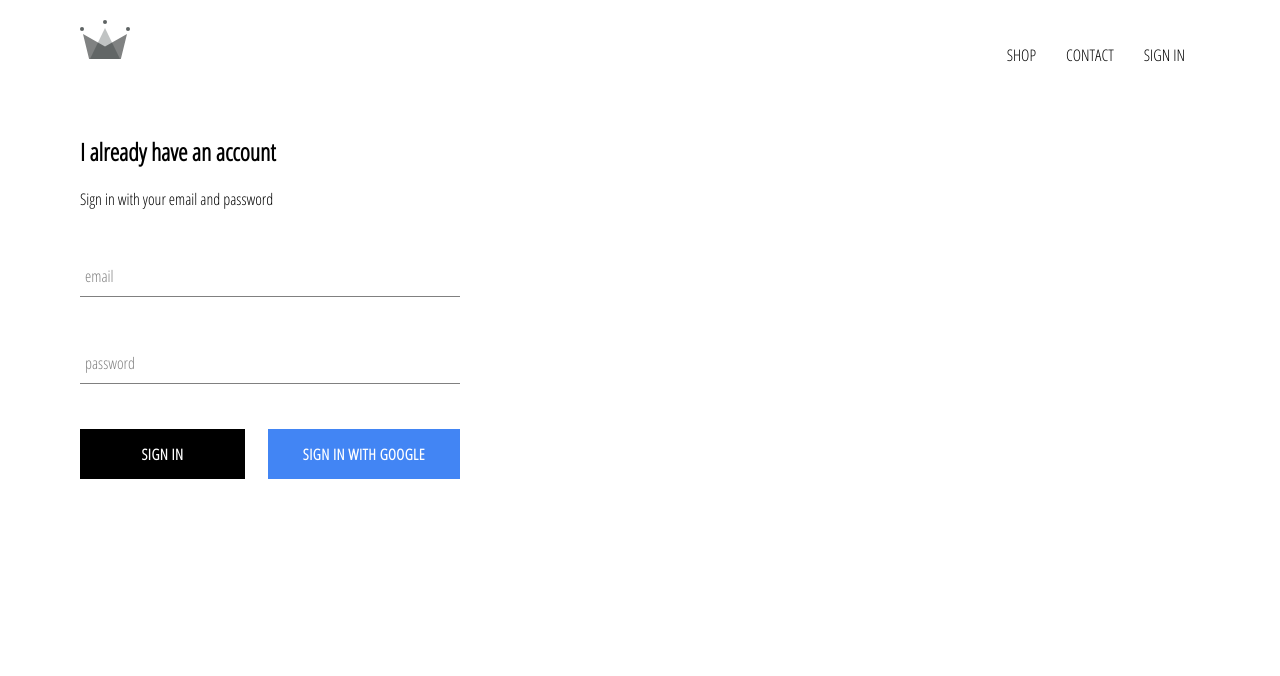
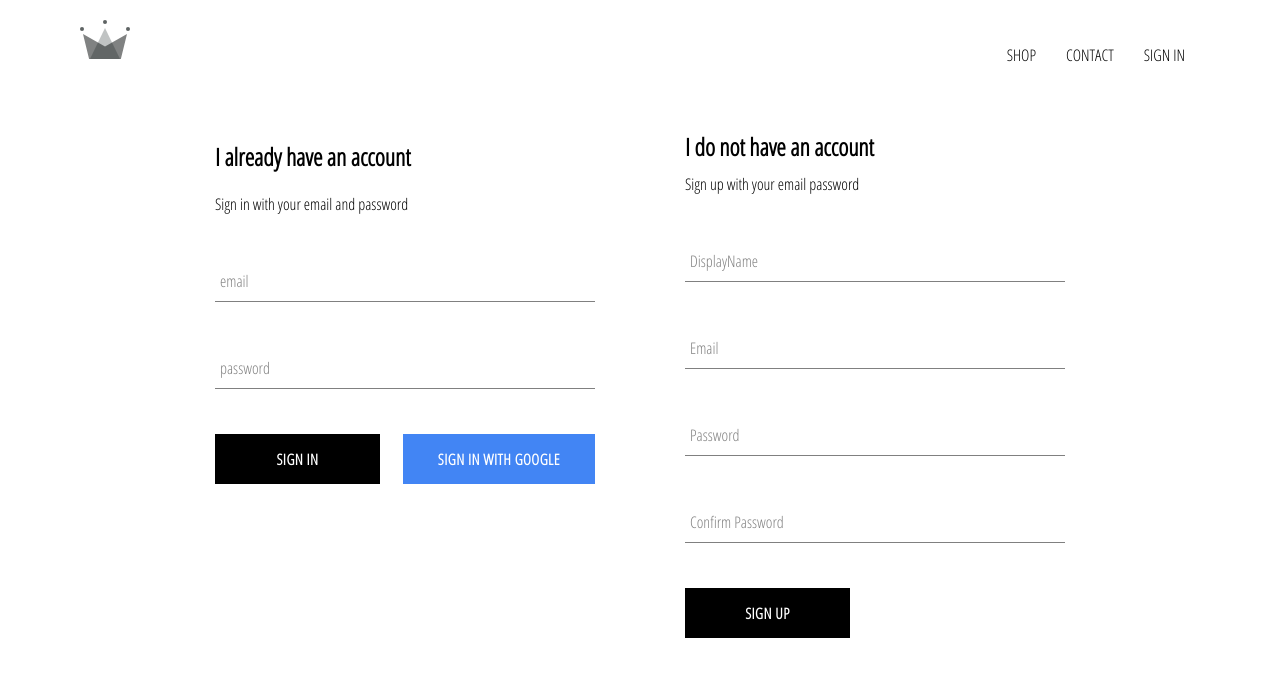
Before and after one commit to thisisjonpelc/crwn-clothing, a React (Create React App) app: page /signin in a window 1280 px wide. Shown: the top 676 px of the page. Built offline with nearby package versions, Linux system fonts and the light colour scheme; no server answers.

Commit message:
implemented firebase utils, included ability to store authenticated user into our firestore database

```diff
--- a/src/App.js
+++ b/src/App.js
@@ -7,7 +7,7 @@
 import ShopPage from './pages/shop/shop.component.jsx';
 import SignInAndSignUpPage from './pages/sign-in-and-sign-up/sign-in-and-sign-up.component.jsx';
 import Header from './components/header/header.component.jsx';
-import { auth } from './firebase/firebase.utils';
+import { auth, createUserProfileDocument } from './firebase/firebase.utils';
 
 class App extends React.Component {
   constructor() {
@@ -21,10 +21,25 @@
   unsubscribeFromAuth = null;
 
   componentDidMount() {
-    this.unsubscribeFromAuth = auth.onAuthStateChanged(user => {
-      this.setState({
-        currentUser: user
-      })
+    this.unsubscribeFromAuth = auth.onAuthStateChanged(async userAuth => {
+      if (userAuth) {
+        const userRef = await createUserProfileDocument(userAuth);
+
+        userRef.onSnapshot(snapShot => {
+          this.setState({
+            currentUser: {
+              id: snapShot.id,
+              ...snapShot.data()
+            }
+          });
+
+          console.log(this.state);
+
+        });
+      }
+      else {
+        this.setState({ currentUser: userAuth })
+      }
     })
   }
 
--- /dev/null
+++ b/src/components/sign-up/sign-up-styles.scss
@@ -0,0 +1,9 @@
+.sign-up{
+    display:flex;
+    flex-direction: column;
+    width: 380px;
+
+    .title{
+        margin: 10px 0;
+    }
+}
--- /dev/null
+++ b/src/components/sign-up/sign-up.component.jsx
@@ -0,0 +1,102 @@
+import React from 'react';
+
+import FormInput from '../form-input/form-input.component'
+import CustomButton from '../custom-button/custom-button.component'
+
+import { auth, createUserProfileDocument } from '../../firebase/firebase.utils';
+
+import './sign-up-styles.scss';
+
+class SignUp extends React.Component {
+    constructor() {
+        super();
+
+        this.state = {
+            displayName: '',
+            email: '',
+            password: '',
+            confirmPassword: ''
+        }
+    }
+
+    handleSubmit = async event => {
+        event.preventDefault();
+
+        const { displayName, email, password, confirmPassword } = this.state;
+
+        if (password !== confirmPassword) {
+            alert(`passwords don't match`);
+            return;
+        }
+
+        try {
+            const { user } = await auth.createUserWithEmailAndPassword(email, password);
+
+            await createUserProfileDocument(user, { displayName });
+
+            this.setState({
+                displayName: '',
+                email: '',
+                password: '',
+                confirmPassword: ''
+            });
+        }
+        catch (error) {
+            console.error(error);
+        }
+    }
+
+    handleChange = event => {
+        const { name, value } = event.target;
+
+        this.setState({ [name]: value });
+    }
+
+    render() {
+        const { displayName, email, password, confirmPassword } = this.state;
+
+        return (
+            <div className='sign-up'>
+                <h2 className='title'>I do not have an account</h2>
+                <span>Sign up with your email password</span>
+                <form className='sign-up-form' onSubmit={this.handleSubmit}>
+                    <FormInput
+                        type='text'
+                        name='displayName'
+                        value={displayName}
+                        onChange={this.handleChange}
+                        label='DisplayName'
+                        required
+                    />
+                    <FormInput
+                        type='email'
+                        name='email'
+                        value={email}
+                        onChange={this.handleChange}
+                        label='Email'
+                        required
+                    />
+                    <FormInput
+                        type='password'
+                        name='password'
+                        value={password}
+                        onChange={this.handleChange}
+                        label='Password'
+                        required
+                    />
+                    <FormInput
+                        type='password'
+                        name='confirmPassword'
+                        value={confirmPassword}
+                        onChange={this.handleChange}
+                        label='Confirm Password'
+                        required
+                    />
+                    <CustomButton type='submit'>SIGN UP</CustomButton>
+                </form>
+            </div>
+        )
+    }
+}
+
+export default SignUp;
--- a/src/firebase/firebase.utils.js
+++ b/src/firebase/firebase.utils.js
@@ -13,6 +13,32 @@
     measurementId: "G-1XT3VQHFL0"
 }
 
+export const createUserProfileDocument = async (userAuth, additionalData) => {
+    if (!userAuth) return;
+
+    const userRef = firestore.doc(`users/${userAuth.uid}`);
+
+    const snapShot = await userRef.get();
+
+    if (!snapShot.exists) {
+        const { displayName, email } = userAuth;
+        const createdAt = new Date();
+
+        try {
+            await userRef.set({
+                displayName,
+                email,
+                createdAt,
+                ...additionalData
+            })
+        } catch (error) {
+            console.log('error creating user', error.message);
+        }
+    }
+
+    return userRef;
+}
+
 firebase.initializeApp(config);
 
 export const auth = firebase.auth();
--- a/src/pages/sign-in-and-sign-up/sign-in-and-sign-up.component.jsx
+++ b/src/pages/sign-in-and-sign-up/sign-in-and-sign-up.component.jsx
@@ -1,12 +1,14 @@
 import React from 'react';
 
 import SignIn from '../../components/sign-in/sign-in.component';
+import SignUp from '../../components/sign-up/sign-up.component';
 
 import './sign-in-and-sign-up.styles.scss';
 
 const SignInAndSignUpPage = () => (
   <div className="sign-in-and-sign-up">
     <SignIn />
+    <SignUp />
   </div>
 );
 
--- a/src/pages/sign-in-and-sign-up/sign-in-and-sign-up.styles.scss
+++ b/src/pages/sign-in-and-sign-up/sign-in-and-sign-up.styles.scss
@@ -0,0 +1,6 @@
+.sign-in-and-sign-up{
+    width: 850px;
+    display:flex;
+    justify-content: space-between;
+    margin: 30px auto;
+}
```
